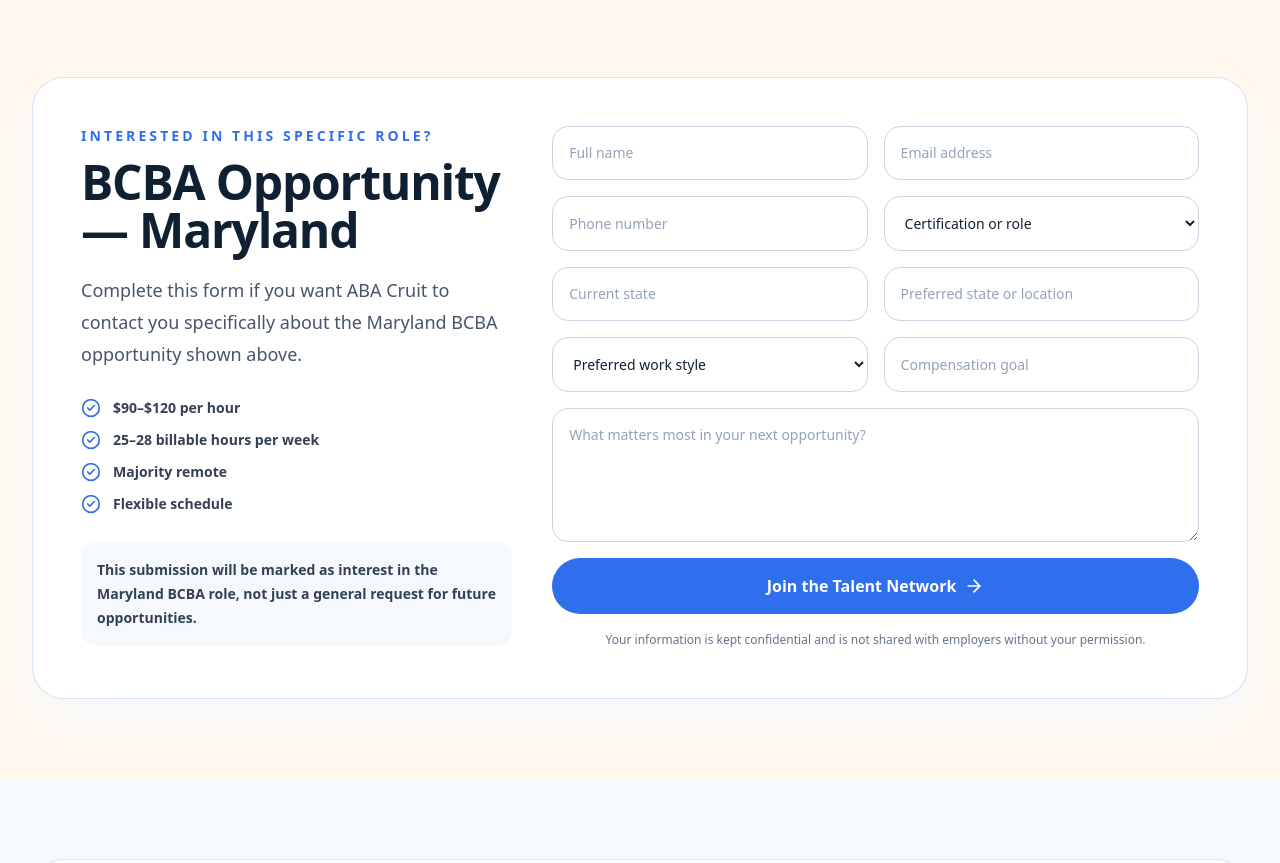
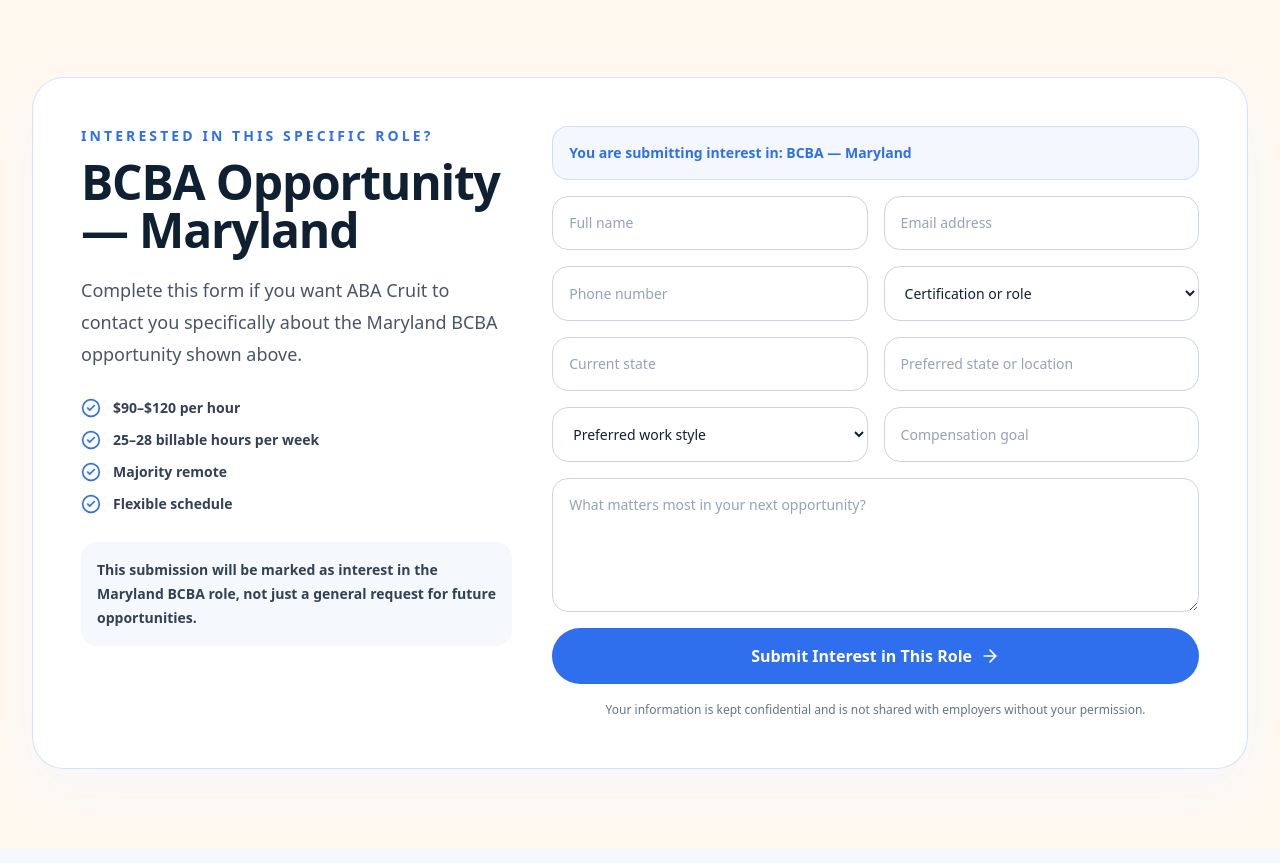
Before and after one commit to samuelhenig/aba-cruit, a Next.js app: page /opportunities in a window 1280 px wide. Shown: the part 2200-3063 px from the top of the page. Built offline with nearby package versions, Linux system fonts and the light colour scheme.

Commit message:
Update TalentNetworkForm.tsx

```diff
--- a/components/TalentNetworkForm.tsx
+++ b/components/TalentNetworkForm.tsx
@@ -5,7 +5,17 @@
 
 type FormStatus = "idle" | "submitting" | "success" | "error";
 
-export default function TalentNetworkForm() {
+type TalentNetworkFormProps = {
+  interestedRole?: string;
+  submitLabel?: string;
+  successMessage?: string;
+};
+
+export default function TalentNetworkForm({
+  interestedRole,
+  submitLabel = "Join the Talent Network",
+  successMessage = "Thank you. Your information has been received. ABA Cruit will contact you when a relevant opportunity may be a good fit.",
+}: TalentNetworkFormProps) {
   const [status, setStatus] = useState<FormStatus>("idle");
   const [message, setMessage] = useState("");
 
@@ -30,9 +40,12 @@
       compensationGoal: String(
         formData.get("compensationGoal") || ""
       ).trim(),
-      whatMattersMost: String(
-        formData.get("whatMattersMost") || ""
-      ).trim(),
+      whatMattersMost: [
+        interestedRole ? `Interested in role: ${interestedRole}` : "",
+        String(formData.get("whatMattersMost") || "").trim(),
+      ]
+        .filter(Boolean)
+        .join(" — "),
     };
 
     try {
@@ -54,9 +67,7 @@
 
       form.reset();
       setStatus("success");
-      setMessage(
-        "Thank you. Your information has been received. ABA Cruit will contact you when a relevant opportunity may be a good fit."
-      );
+      setMessage(successMessage);
     } catch (error) {
       setStatus("error");
       setMessage(
@@ -69,6 +80,11 @@
 
   return (
     <form onSubmit={handleSubmit} className="grid gap-4 sm:grid-cols-2">
+      {interestedRole && (
+        <div className="rounded-2xl border border-blue/20 bg-blue/5 px-4 py-4 text-sm font-black text-blue sm:col-span-2">
+          You are submitting interest in: {interestedRole}
+        </div>
+      )}
       <Input name="fullName" placeholder="Full name" />
       <Input name="email" type="email" placeholder="Email address" />
       <Input name="phone" type="tel" placeholder="Phone number" />
@@ -111,7 +127,7 @@
         disabled={status === "submitting"}
         className="inline-flex items-center justify-center rounded-full bg-blue px-7 py-4 font-bold text-white transition hover:bg-navy disabled:cursor-not-allowed disabled:opacity-60 sm:col-span-2"
       >
-        {status === "submitting" ? "Submitting..." : "Join the Talent Network"}
+        {status === "submitting" ? "Submitting..." : submitLabel}
         {status !== "submitting" && <ArrowRight className="ml-2 h-5 w-5" />}
       </button>
 
```
